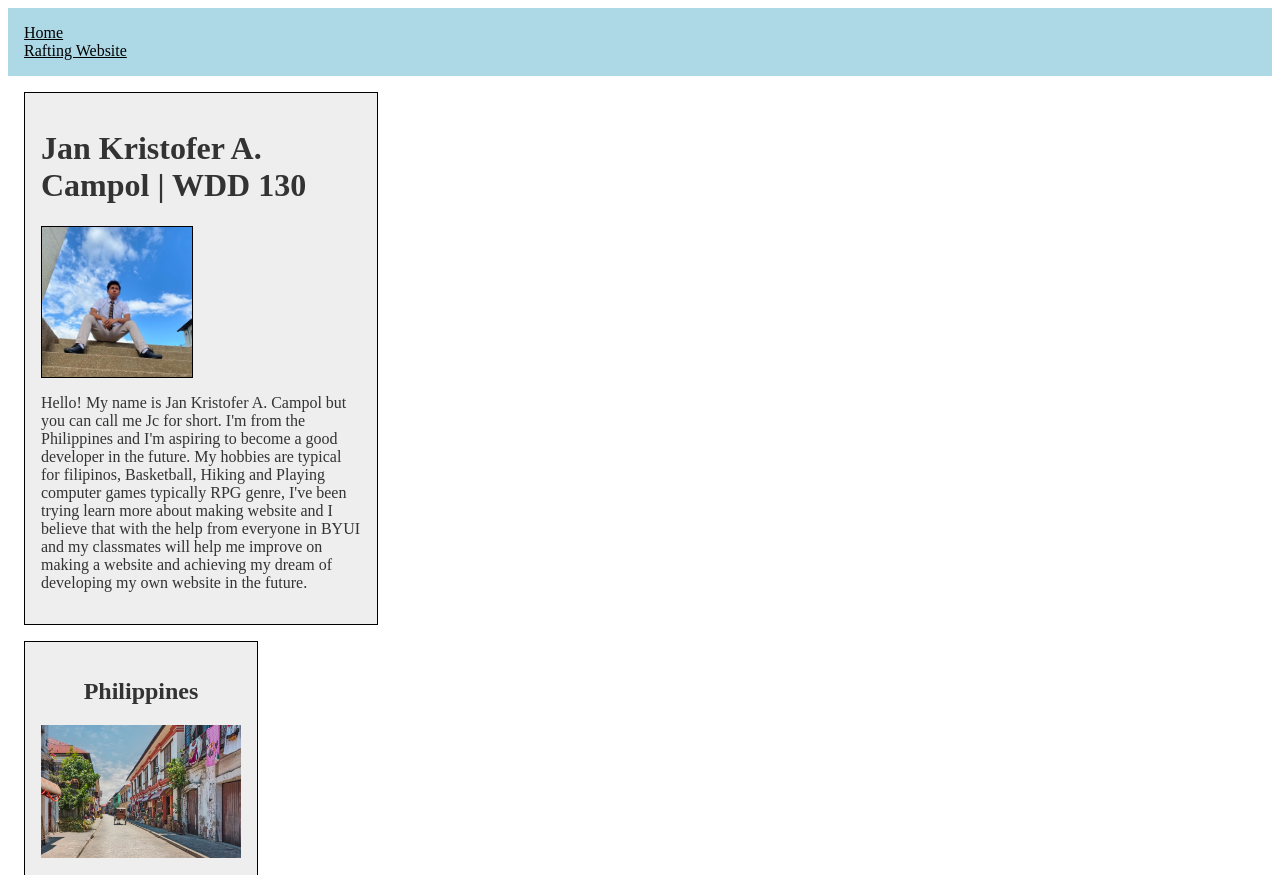
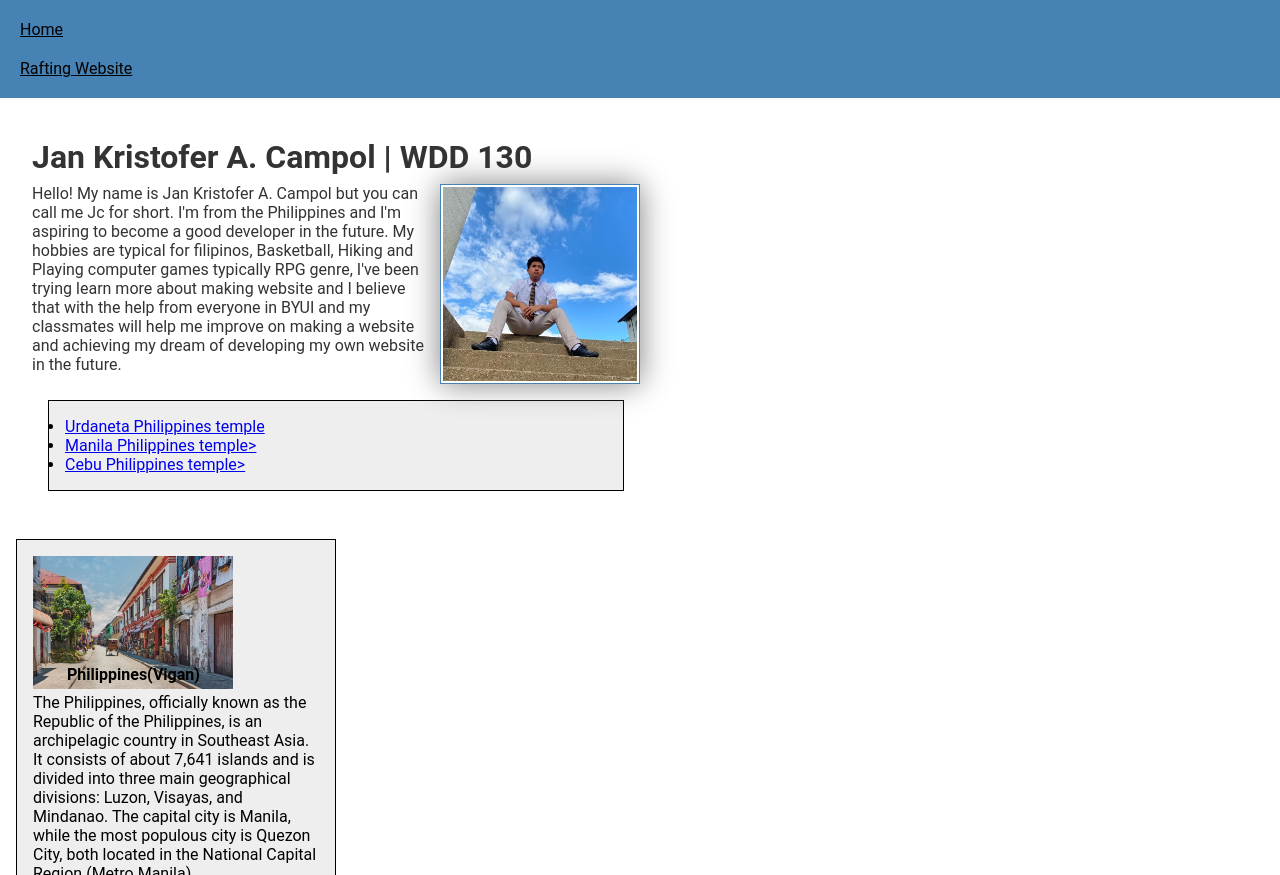
Before and after one commit to kristofer181/wdd130, a plain HTML site: page index.html in a window 1280 px wide. Shown: the top 875 px of the page. Drawn offline with Linux system fonts and the light colour scheme.

Commit message:
homepage imp

```diff
--- a/index.html
+++ b/index.html
@@ -22,8 +22,8 @@
     <main>
         <h1>Jan Kristofer A. Campol | WDD 130</h1>
         <img src="images/profile.jpg" alt="Jan Kristofer A. Campol" width="200">
-
-        <p>Hello! My name is Jan Kristofer A. Campol but you can call me Jc for short. I'm from the Philippines and I'm
+        <p>
+            Hello! My name is Jan Kristofer A. Campol but you can call me Jc for short. I'm from the Philippines and I'm
             aspiring to become a good developer in the future.
             My hobbies are typical for filipinos, Basketball, Hiking and Playing computer games typically RPG genre,
             I've been
@@ -32,9 +32,20 @@
             the
             future.</p>
 
+        <ul class="box"> <!--temple links-->
+            <li><a href="https://www.churchofjesuschrist.org/temples/details/urdaneta-philippines-temple?lang=eng"
+                    target="_blank">Urdaneta Philippines temple</a>
+            </li>
+            <li><a href="https://www.churchofjesuschrist.org/temples/details/manila-philippines-temple?lang=eng"
+                    target="_blank">Manila Philippines temple></a>
+            </li>
+            <li><a href="https://www.churchofjesuschrist.org/temples/details/cebu-city-philippines-temple?lang=eng"
+                    target="_blank">Cebu Philippines temple></a>
+            </li>
+        </ul>
     </main>
-    <aside>
-        <h2>Philippines</h2>
+    <aside class="box indent">
+        <h2>Philippines(Vigan)</h2>
         <img src="images/philippines_vigan.jpeg" alt="Philippine town" width="200">
         <p>The Philippines, officially known as the Republic of the Philippines, is an archipelagic country in Southeast
             Asia. It consists of about 7,641 islands and is divided into three main geographical divisions:
--- a/styles/styles.css
+++ b/styles/styles.css
@@ -1,48 +1,66 @@
+*{
+    box-sizing: border-box;
+    margin: 0;
+    padding: 0;
+}
+body{
+    font-family: Roboto, Arial, sans-serif;
+    font-size: 16px;
+}
 nav{
-    background-color: lightblue;
-    padding: 1rem;
+    background-color: steelblue;
+    padding: 10px;
 }
 nav a{
     color: black;
-    padding: 0%;
+    padding: 10px;
     display: block;
 }
 
+h1{
+    color: #333;
+    padding: 0.5rem 0;
+}
 main{
-    width: 20rem;
+    width: 50%;
     margin: 1rem;
-    border: 1px solid rgb(0, 0, 0);
     padding: 1rem;
-    background-color: #eee;
     color: #333;
-    max-width: fit-content;
+
 }
 main img{
-    width: 150px;
+    width: 200px;
     height: auto;
-    border: #000 solid 1px;
-    display: block;
-    padding: 0%;
-}
-h1{
-    color: #333;
+    border: 1px solid steelblue;
+    padding: 2px;
+    box-shadow: 0 0 30px grey;
+    margin: 0 0 1rem 1rem;
+    float: right;
+
 }
 
 aside{
-    width: 200px;
-    height: auto;
-    border : 1px solid rgb(0, 0, 0);
-    padding: 1rem;
-    background-color: #eee;
-    color: #333;
-    text-align: center;
+    width: 20rem;
     margin: 1rem;
+    position: relative;
 }
 aside img{
     width: 200px;
     height: auto;
 }
-p{padding:0;}
+
+aside h2{
+    position: absolute;
+    top:  125px;
+    left: 50px;
+    font-size: medium;
+    color: black
+
+}
+p{
+    padding:0;
+    margin: auto;
+}
 
 footer{
     margin-top:15px ;
@@ -50,3 +68,16 @@ footer{
     text-align: center;
 
 }
+/*class for box*/
+.box{
+    margin: 1rem;
+    border: 1px solid rgb(0, 0, 0);
+    padding: 1rem ;
+    background-color: #eee;
+    color: #000;
+    clear: right; /* Add this line */
+}
+
+.indent{
+    margin-left: 1rem;
+}
```
Also changed, not shown: wwr/about.html (added).
